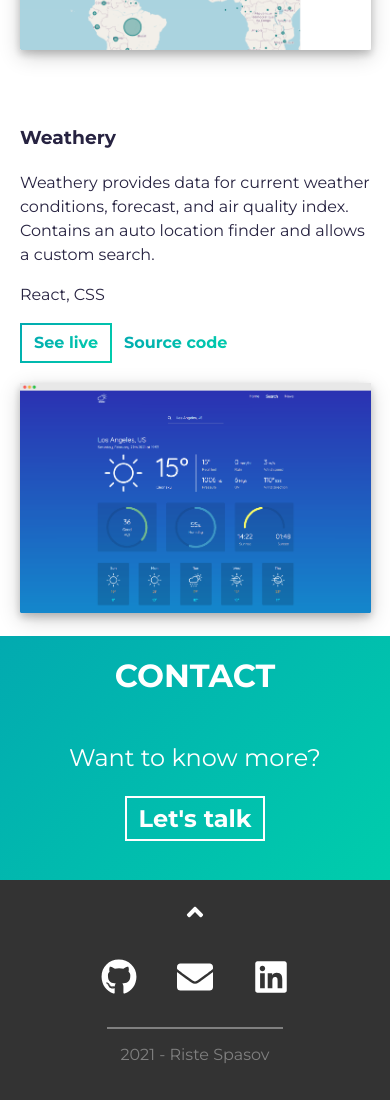
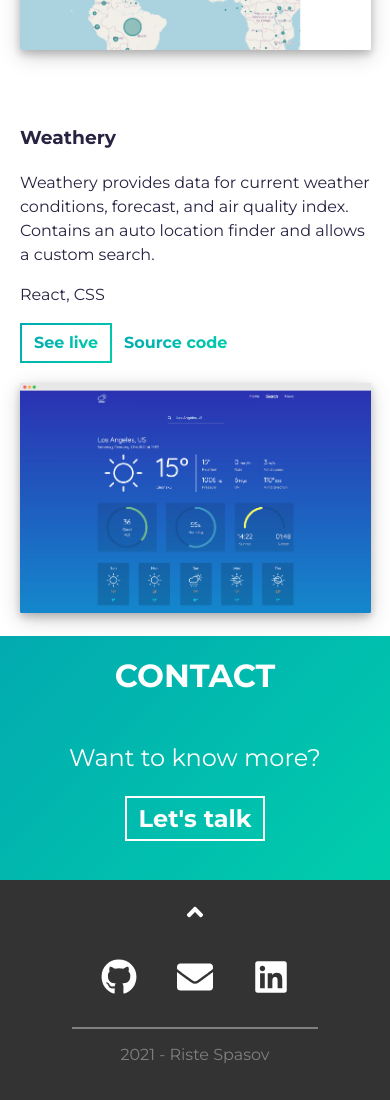
Before and after one commit to ristespasov/portfolio_v.2, a React (Create React App) app: page / in a window 390 px wide. Shown: the part 3177-4277 px from the top of the page. Built offline with nearby package versions, Linux system fonts and the light colour scheme.

Commit message:
footer separation line width for mobile modified

```diff
--- a/src/styles/footer.scss
+++ b/src/styles/footer.scss
@@ -50,5 +50,9 @@
                 margin-top: 0px;
             }
         }
+
+        hr {
+            width: 70%;
+        }
     }
 }
```
